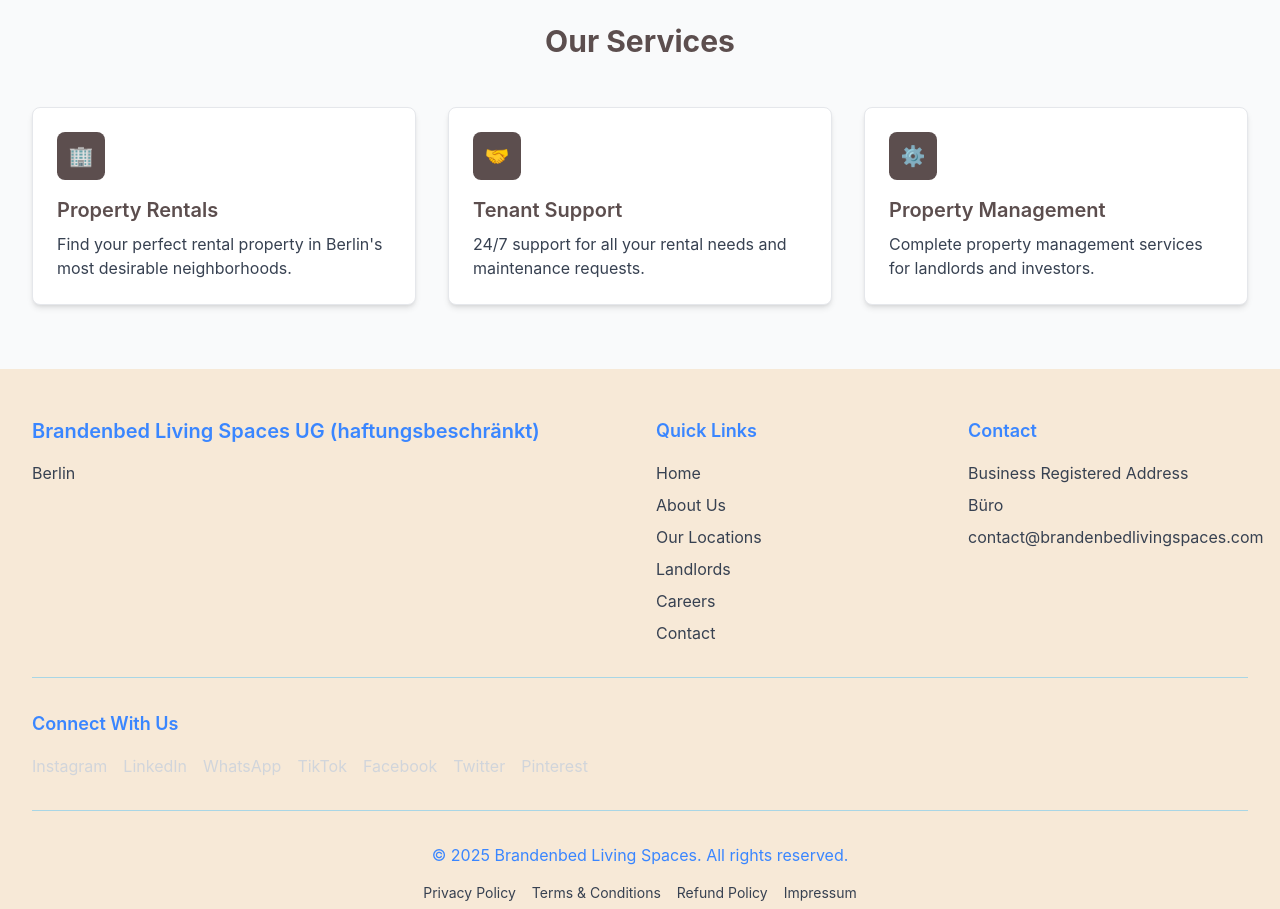
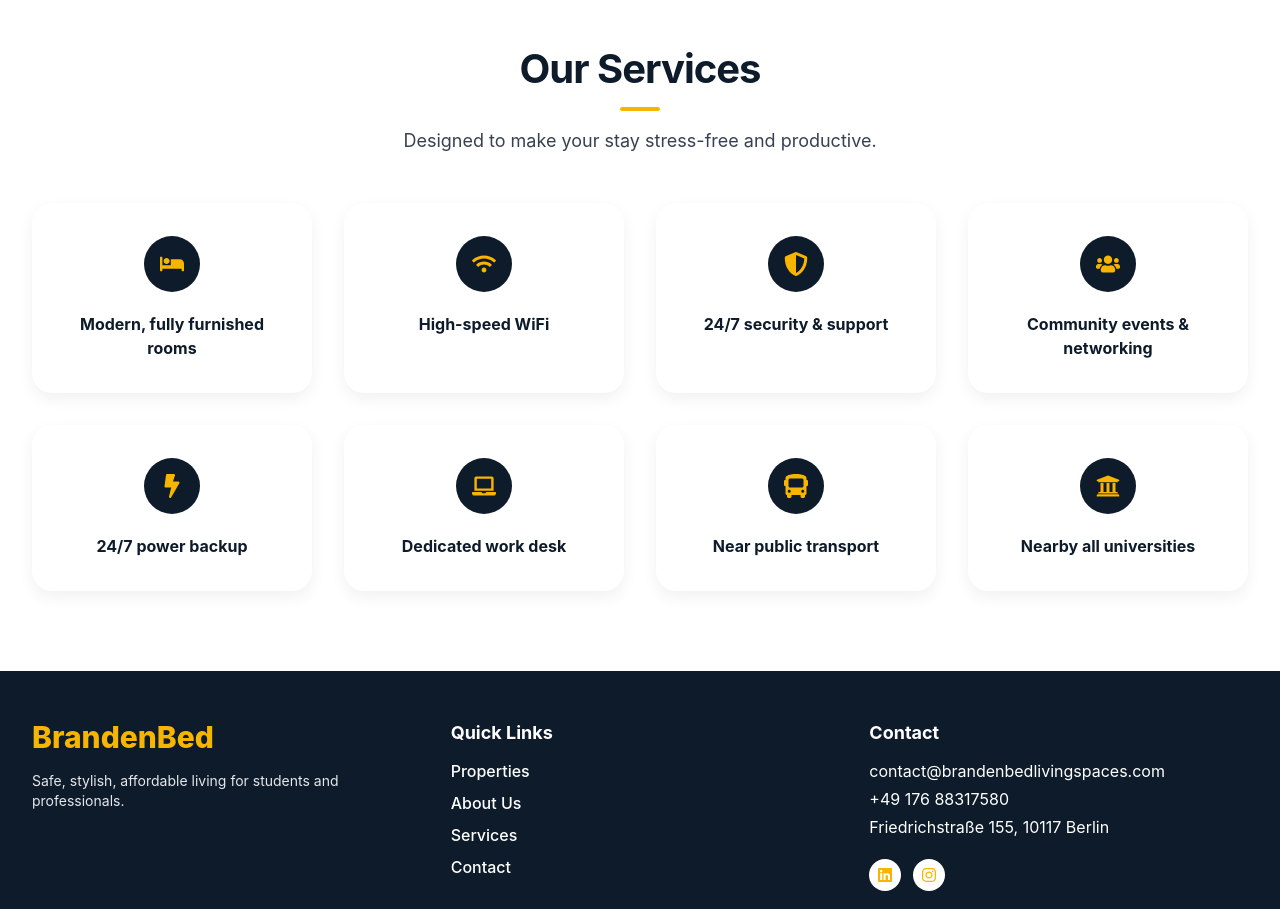
Before and after one commit to Shital2005/BrandenBed, a React (Vite) app in the folder client/: page / in a window 1280 px wide. Shown: the part 1860-2769 px from the top of the page. Built offline with nearby package versions, Linux system fonts and the light colour scheme.

Commit message:
updated logo

```diff
--- a/client/src/components/Footer.jsx
+++ b/client/src/components/Footer.jsx
@@ -1,67 +1,72 @@
-import React from 'react'
 
-function Footer() {
-  return (
-  <footer className="bg-sand text-navy py-12">
-  <div className="max-w-7xl mx-auto px-4 sm:px-6 lg:px-8">
-  <div className="grid md:grid-cols-4 gap-8">
-          {/* Company Info */}
-          <div className="md:col-span-2">
-            <h3 className="text-xl font-semibold mb-4 text-accent">Brandenbed Living Spaces UG (haftungsbeschränkt)</h3>
-            <p className="text-gray-700 mb-4">Berlin</p>
+import React from 'react';
+import { FaLinkedin, FaInstagram } from 'react-icons/fa';
+
+const links = [
+  { label: 'Properties', href: '#' },
+  { label: 'About Us', href: '#' },
+  { label: 'Services', href: '#' },
+  { label: 'Contact', href: '#' },
+];
+
+const Footer = () => (
+  <footer className="bg-[#0D1B2A] text-white pt-12 pb-4">
+    <div className="max-w-7xl mx-auto px-4 sm:px-6 lg:px-8">
+      <div className="grid grid-cols-1 md:grid-cols-3 gap-10 mb-8">
+        {/* Logo & About */}
+        <div className="flex flex-col items-start">
+          <div className="mb-4">
+            {/* Gold logo placeholder */}
+            <span className="text-3xl font-extrabold" style={{ color: '#F7B500' }}>BrandenBed</span>
           </div>
-
-          {/* Quick Links */}
-          <div>
-            <h3 className="text-lg font-semibold mb-4 text-accent">Quick Links</h3>
-            <ul className="space-y-2 text-gray-700">
-              <li><a href="#home" className="hover:text-white transition-colors">Home</a></li>
-              <li><a href="#about" className="hover:text-white transition-colors">About Us</a></li>
-              <li><a href="#locations" className="hover:text-white transition-colors">Our Locations</a></li>
-              <li><a href="#landlords" className="hover:text-white transition-colors">Landlords</a></li>
-              <li><a href="#careers" className="hover:text-white transition-colors">Careers</a></li>
-              <li><a href="#contact" className="hover:text-white transition-colors">Contact</a></li>
-            </ul>
-          </div>
-
-          {/* Contact */}
-          <div>
-            <h3 className="text-lg font-semibold mb-4 text-accent">Contact</h3>
-            <ul className="space-y-2 text-gray-700">
-              <li>Business Registered Address</li>
-              <li>Büro</li>
-              <li><a href="mailto:contact@brandenbedlivingspaces.com" className="hover:text-white transition-colors">contact@brandenbedlivingspaces.com</a></li>
-            </ul>
+          <p className="text-sm text-gray-200 max-w-xs">
+            Safe, stylish, affordable living for students and professionals.
+          </p>
+        </div>
+        {/* Quick Links */}
+        <div className="flex flex-col items-start">
+          <h4 className="font-bold mb-3 text-lg">Quick Links</h4>
+          <ul className="mb-4">
+            {links.map(link => (
+              <li key={link.label} className="mb-2">
+                <a
+                  href={link.href}
+                  className="text-white hover:text-[#F7B500] transition-colors duration-150"
+                  style={{ fontWeight: 500 }}
+                >
+                  {link.label}
+                </a>
+              </li>
+            ))}
+          </ul>
+          <div className="flex gap-2 mt-2">
+            <button className="px-4 py-1 rounded-full border-2 border-[#F7B500] text-white font-semibold hover:bg-[#F7B500] hover:text-[#0D1B2A] transition-colors duration-150">EN</button>
+            <button className="px-4 py-1 rounded-full border-2 border-[#F7B500] text-white font-semibold hover:bg-[#F7B500] hover:text-[#0D1B2A] transition-colors duration-150">DE</button>
           </div>
         </div>
-
-        {/* Social Media */}
-  <div className="mt-8 pt-8 border-t border-accent-light">
-          <h3 className="text-lg font-semibold mb-4 text-accent">Connect With Us</h3>
-          <div className="flex flex-wrap gap-4">
-            <a href="#" className="text-gray-300 hover:text-white transition-colors">Instagram</a>
-            <a href="#" className="text-gray-300 hover:text-white transition-colors">LinkedIn</a>
-            <a href="#" className="text-gray-300 hover:text-white transition-colors">WhatsApp</a>
-            <a href="#" className="text-gray-300 hover:text-white transition-colors">TikTok</a>
-            <a href="#" className="text-gray-300 hover:text-white transition-colors">Facebook</a>
-            <a href="#" className="text-gray-300 hover:text-white transition-colors">Twitter</a>
-            <a href="#" className="text-gray-300 hover:text-white transition-colors">Pinterest</a>
-          </div>
-        </div>
-
-        {/* Copyright */}
-  <div className="mt-8 pt-8 border-t border-accent-light text-center text-gray-700">
-          <p className="mb-4 text-accent">&copy; 2025 Brandenbed Living Spaces. All rights reserved.</p>
-          <div className="flex flex-wrap justify-center gap-4 text-sm">
-            <a href="#" className="hover:text-white transition-colors">Privacy Policy</a>
-            <a href="#" className="hover:text-white transition-colors">Terms & Conditions</a>
-            <a href="#" className="hover:text-white transition-colors">Refund Policy</a>
-            <a href="#" className="hover:text-white transition-colors">Impressum</a>
+        {/* Contact */}
+        <div className="flex flex-col items-start">
+          <h4 className="font-bold mb-3 text-lg">Contact</h4>
+          <p className="mb-1">contact@brandenbedlivingspaces.com</p>
+          <p className="mb-1">+49 176 88317580</p>
+          <p className="mb-3">Friedrichstraße 155, 10117 Berlin</p>
+          <div className="flex gap-3 mt-2">
+            <a href="#" className="w-8 h-8 flex items-center justify-center rounded-full bg-white hover:bg-[#F7B500] transition-colors duration-150">
+              <FaLinkedin className="text-[#F7B500]" />
+            </a>
+            <a href="#" className="w-8 h-8 flex items-center justify-center rounded-full bg-white hover:bg-[#F7B500] transition-colors duration-150">
+              <FaInstagram className="text-[#F7B500]" />
+            </a>
           </div>
         </div>
       </div>
-    </footer>
-  )
-}
+      {/* Bottom strip */}
+      <div className="border-t" style={{ borderColor: '#F7B500', borderWidth: '2px' }}></div>
+      <div className="text-center pt-4 text-sm" style={{ color: '#C4C4C4' }}>
+        © 2025 BrandenBed Living Spaces UG. All rights reserved.
+      </div>
+    </div>
+  </footer>
+);
 
-export default Footer
+export default Footer;
--- a/client/src/components/Header.jsx
+++ b/client/src/components/Header.jsx
@@ -17,11 +17,8 @@ function Header() {
             <img
               src={logo}
               alt="BrandenBed Logo"
-              className="h-10 w-auto object-contain group-hover:scale-105 transition-transform duration-200"
+              className="h-12 w-auto object-contain group-hover:scale-105 transition-transform duration-200"
             />
-            <span className="text-2xl font-bold tracking-tight text-yellow group-hover:text-yellow-light transition-colors duration-200">
-              BrandenBed
-            </span>
           </a>
 
           {/* Desktop Navigation */}
--- a/client/src/components/Services.jsx
+++ b/client/src/components/Services.jsx
@@ -1,36 +1,66 @@
-import React from 'react'
+import React from 'react';
+import { FaBed, FaWifi, FaShieldAlt, FaUsers, FaBolt, FaLaptop, FaBus, FaUniversity } from 'react-icons/fa';
+import { motion } from 'framer-motion';
 
-function Services() {
-  return (
-    <section className="py-16 bg-gray-50">
-      <div className="max-w-7xl mx-auto px-4 sm:px-6 lg:px-8">
-        <h2 className="text-3xl font-bold text-center mb-12 text-[#5C4E4E]">Our Services</h2>
-        <div className="grid md:grid-cols-3 gap-8">
-          <div className="bg-white p-6 rounded-lg shadow-md border border-gray-200 hover:shadow-lg transition-shadow duration-300">
-            <div className="w-12 h-12 bg-[#5C4E4E] rounded-lg flex items-center justify-center mb-4">
-              <span className="text-white text-xl">🏢</span>
-            </div>
-            <h3 className="text-xl font-semibold mb-2 text-[#5C4E4E]">Property Rentals</h3>
-            <p className="text-gray-700">Find your perfect rental property in Berlin's most desirable neighborhoods.</p>
-          </div>
-          <div className="bg-white p-6 rounded-lg shadow-md border border-gray-200 hover:shadow-lg transition-shadow duration-300">
-            <div className="w-12 h-12 bg-[#5C4E4E] rounded-lg flex items-center justify-center mb-4">
-              <span className="text-white text-xl">🤝</span>
-            </div>
-            <h3 className="text-xl font-semibold mb-2 text-[#5C4E4E]">Tenant Support</h3>
-            <p className="text-gray-700">24/7 support for all your rental needs and maintenance requests.</p>
-          </div>
-          <div className="bg-white p-6 rounded-lg shadow-md border border-gray-200 hover:shadow-lg transition-shadow duration-300">
-            <div className="w-12 h-12 bg-[#5C4E4E] rounded-lg flex items-center justify-center mb-4">
-              <span className="text-white text-xl">⚙️</span>
-            </div>
-            <h3 className="text-xl font-semibold mb-2 text-[#5C4E4E]">Property Management</h3>
-            <p className="text-gray-700">Complete property management services for landlords and investors.</p>
-          </div>
-        </div>
+const services = [
+  { title: 'Modern, fully furnished rooms', icon: <FaBed size={24} className="text-[#F7B500]" /> },
+  { title: 'High-speed WiFi', icon: <FaWifi size={24} className="text-[#F7B500]" /> },
+  { title: '24/7 security & support', icon: <FaShieldAlt size={24} className="text-[#F7B500]" /> },
+  { title: 'Community events & networking', icon: <FaUsers size={24} className="text-[#F7B500]" /> },
+  { title: '24/7 power backup', icon: <FaBolt size={24} className="text-[#F7B500]" /> },
+  { title: 'Dedicated work desk', icon: <FaLaptop size={24} className="text-[#F7B500]" /> },
+  { title: 'Near public transport', icon: <FaBus size={24} className="text-[#F7B500]" /> },
+  { title: 'Nearby all universities', icon: <FaUniversity size={24} className="text-[#F7B500]" /> },
+];
+
+const Services = () => (
+  <section className="py-20 bg-white">
+    <div className="max-w-7xl mx-auto px-4 sm:px-6 lg:px-8">
+      <div className="flex flex-col items-center mb-12">
+        <h2
+          className="text-center font-bold"
+          style={{
+            color: '#0D1B2A',
+            fontSize: '40px',
+            fontWeight: 700,
+            letterSpacing: '-1px',
+          }}
+        >
+          Our Services
+        </h2>
+        <div
+          style={{
+            width: '40px',
+            height: '4px',
+            background: '#F7B500',
+            borderRadius: '2px',
+            marginTop: '8px',
+          }}
+        />
+        <p className="text-lg text-gray-700 mt-4 text-center max-w-2xl">
+          Designed to make your stay stress-free and productive.
+        </p>
       </div>
-    </section>
-  )
-}
+      <div className="grid grid-cols-1 sm:grid-cols-2 md:grid-cols-4 gap-6 md:gap-8">
+        {services.map((service, idx) => (
+          <motion.div
+            key={service.title}
+            className="bg-white rounded-[20px] border border-transparent shadow-[0_6px_16px_rgba(0,0,0,0.06)] p-8 flex flex-col items-center transition-all duration-150 cursor-pointer"
+            initial={{ opacity: 0, y: 32 }}
+            whileInView={{ opacity: 1, y: 0 }}
+            viewport={{ once: false, amount: 0.3 }}
+            transition={{ duration: 0.4, delay: idx * 0.15 }}
+            whileHover={{ scale: 1.08, y: -8, boxShadow: '0 12px 32px 0 rgba(247,181,0,0.12)', borderColor: '#F7B500', transition: { duration: 0.12 } }}
+          >
+            <span className="flex items-center justify-center w-14 h-14 rounded-full mb-5 transition-all duration-150" style={{ background: '#0D1B2A', boxShadow: '0 0 0 0 rgba(247,181,0,0)' }}>
+              {service.icon}
+            </span>
+            <h3 className="font-bold text-center" style={{ color: '#0D1B2A', fontSize: '16px' }}>{service.title}</h3>
+          </motion.div>
+        ))}
+      </div>
+    </div>
+  </section>
+);
 
-export default Services
+export default Services;
```
Also changed, not shown: client/src/images/logo.png.
